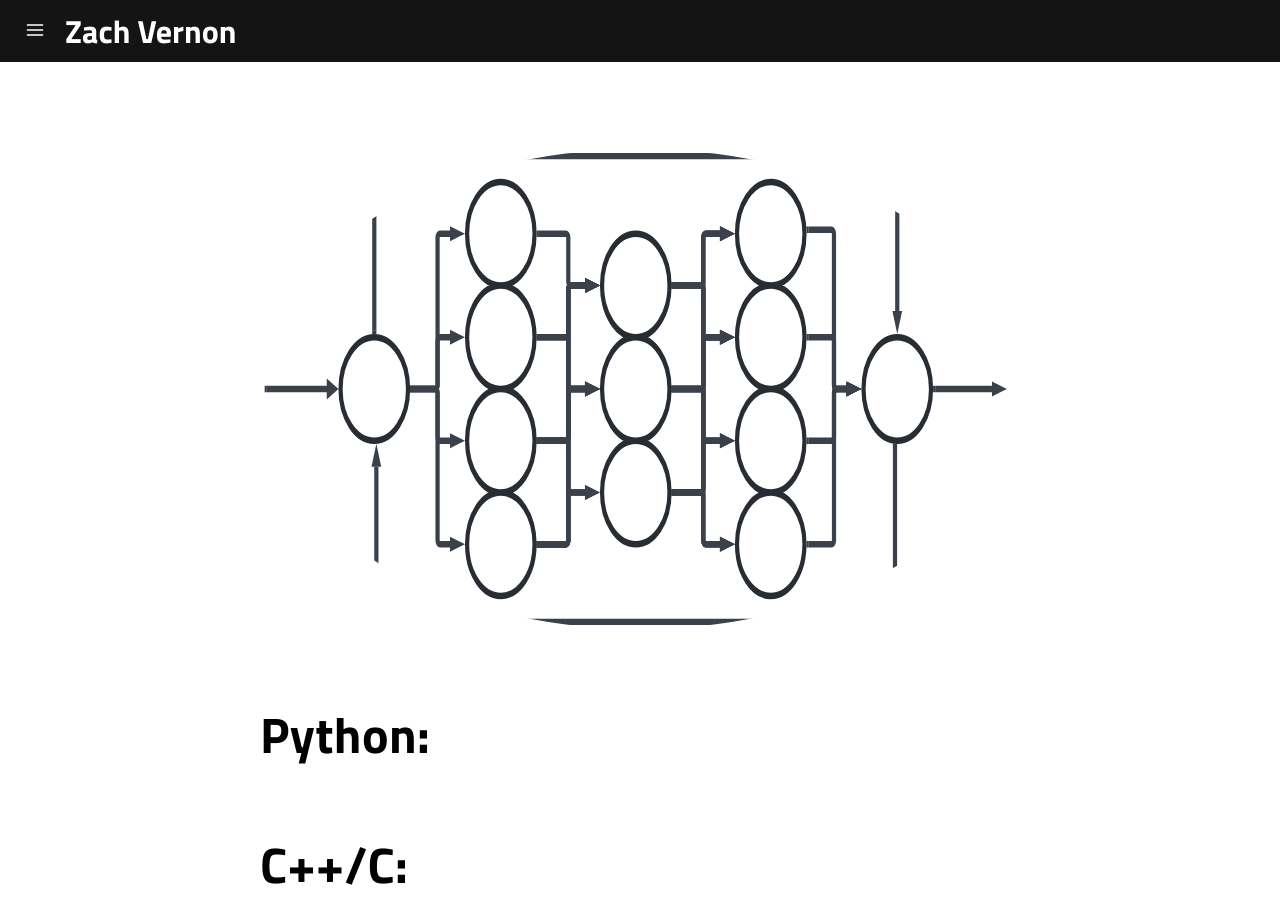
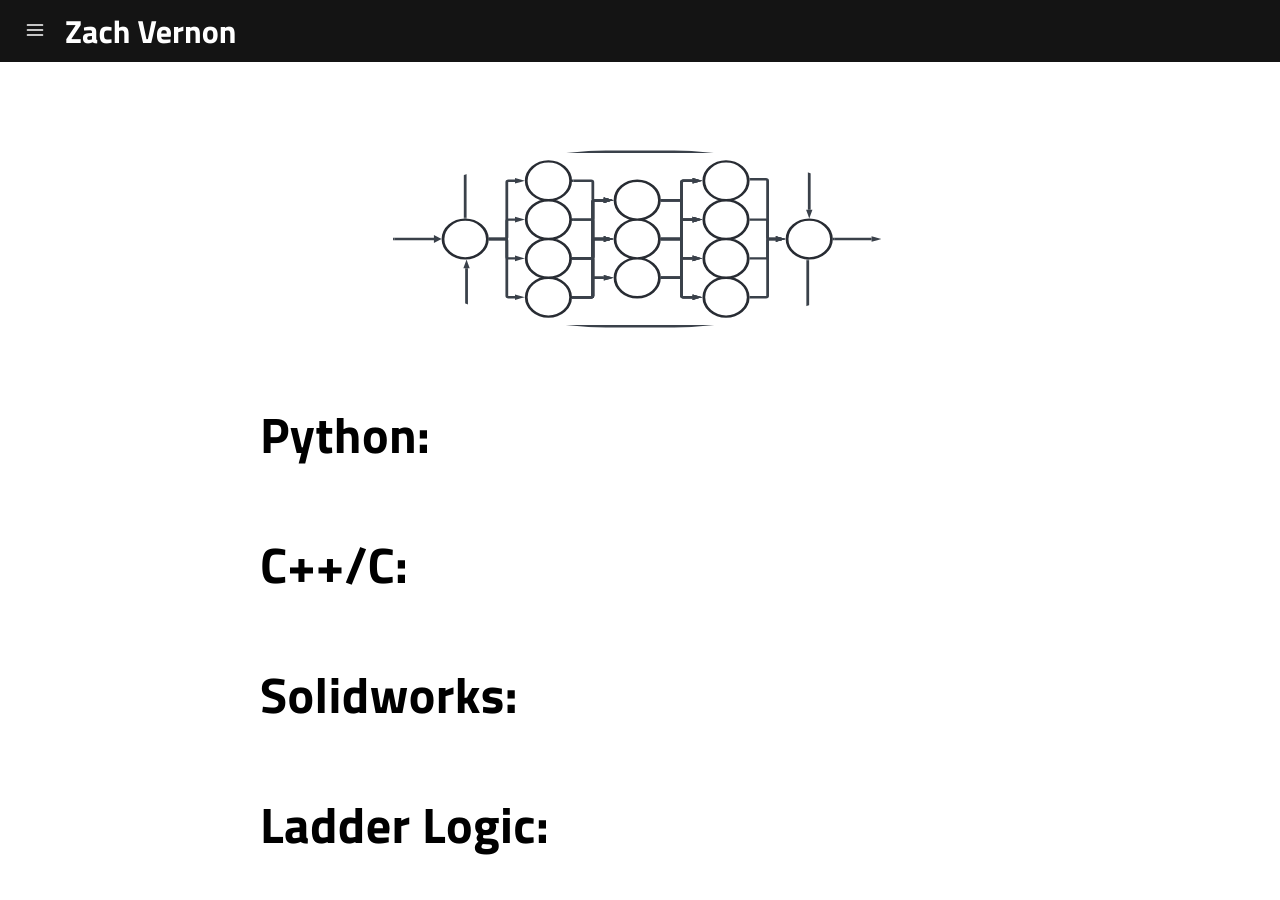
Before and after one commit to z-vernon/z-vernon.github.io, a Jekyll site: the page built from pages/skills.md, in a window 1280 px wide and 900 px high. Built offline with Jekyll 4.4.1, drawn with Linux system fonts in a browser that asks for light colours; a script that is not in the unit is left out.

Commit message:
Update skills.md

```diff
--- a/pages/skills.md
+++ b/pages/skills.md
@@ -7,7 +7,7 @@ description: Some description.
 permalink: /skills/
 ---
 
-<img class="img-rounded" src="/assets/img/Skills.svg" alt="WZV" width="1000" height="500">
+<img class="img-rounded" src="/assets/img/Skills.svg" alt="WZV" width="500" height="200">
 
 # Python:
 # C++/C:
```
